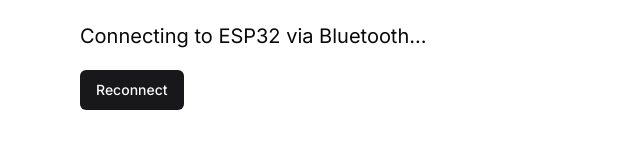
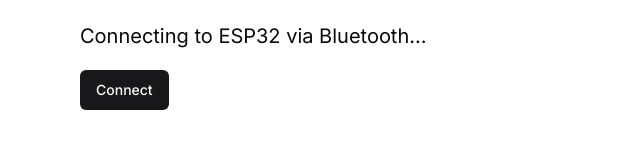
Before and after one commit to jdog117/crime-locator, a Next.js app in the folder crime-locator-web/: page / in a window 1280 px wide. Shown: the part 170-318 px from the top of the page, without its empty margins (0-640 px from the left). Built offline with nearby package versions, Linux system fonts and the light colour scheme.

Commit message:
project update

```diff
--- a/crime-locator-web/app/page.tsx
+++ b/crime-locator-web/app/page.tsx
@@ -66,7 +66,7 @@ export default function Home() {
                     <p className="my-5 text-lg text-red-600">Error: {error}</p>
                 )}
                 <Button onClick={handleReconnectClick} className="my-5">
-                    Reconnect
+                    Connect
                 </Button>
             </div>
         </div>
```
Also changed, not shown: 1 other file (tests, documents, lock files or other folders).
